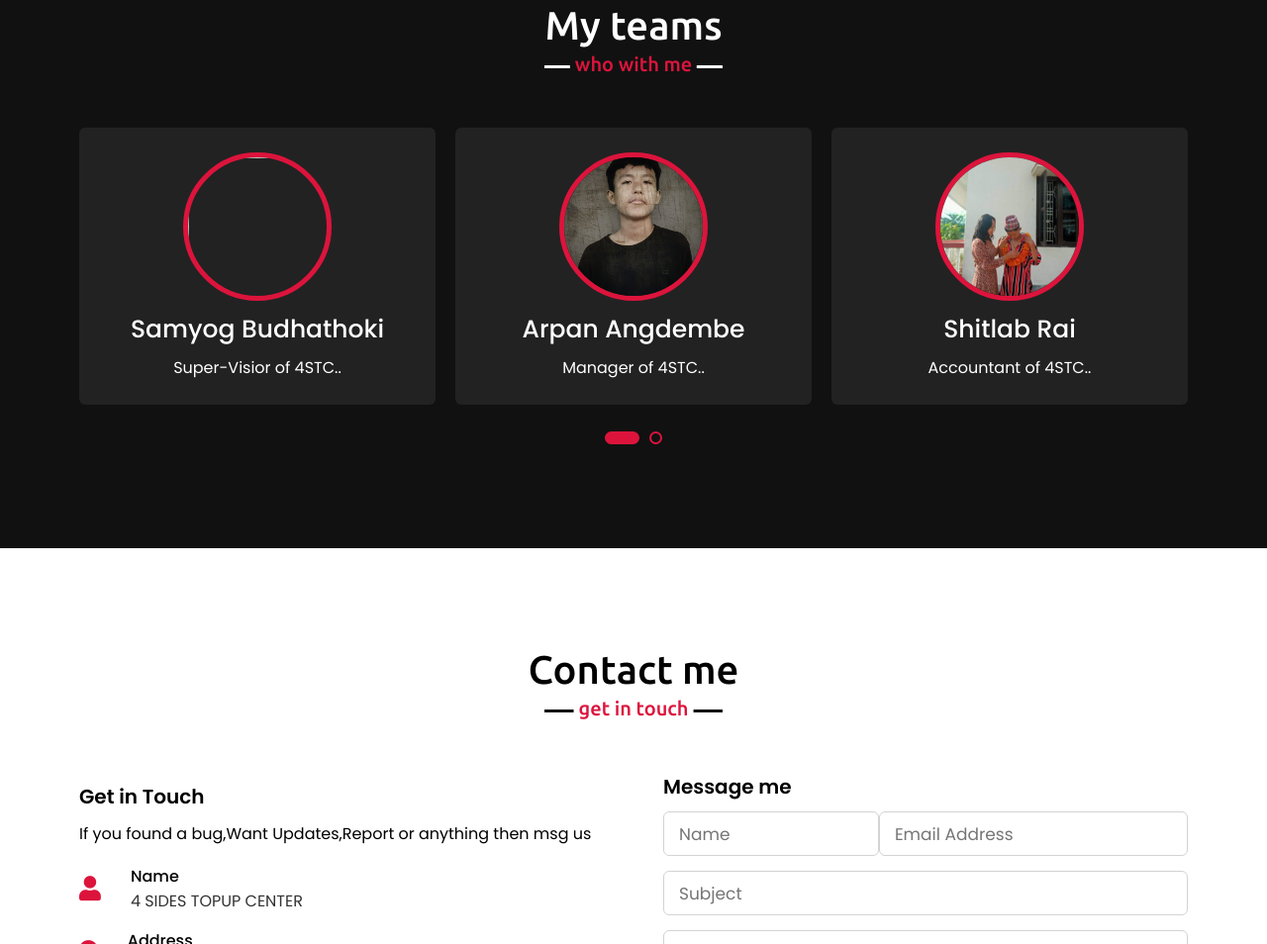
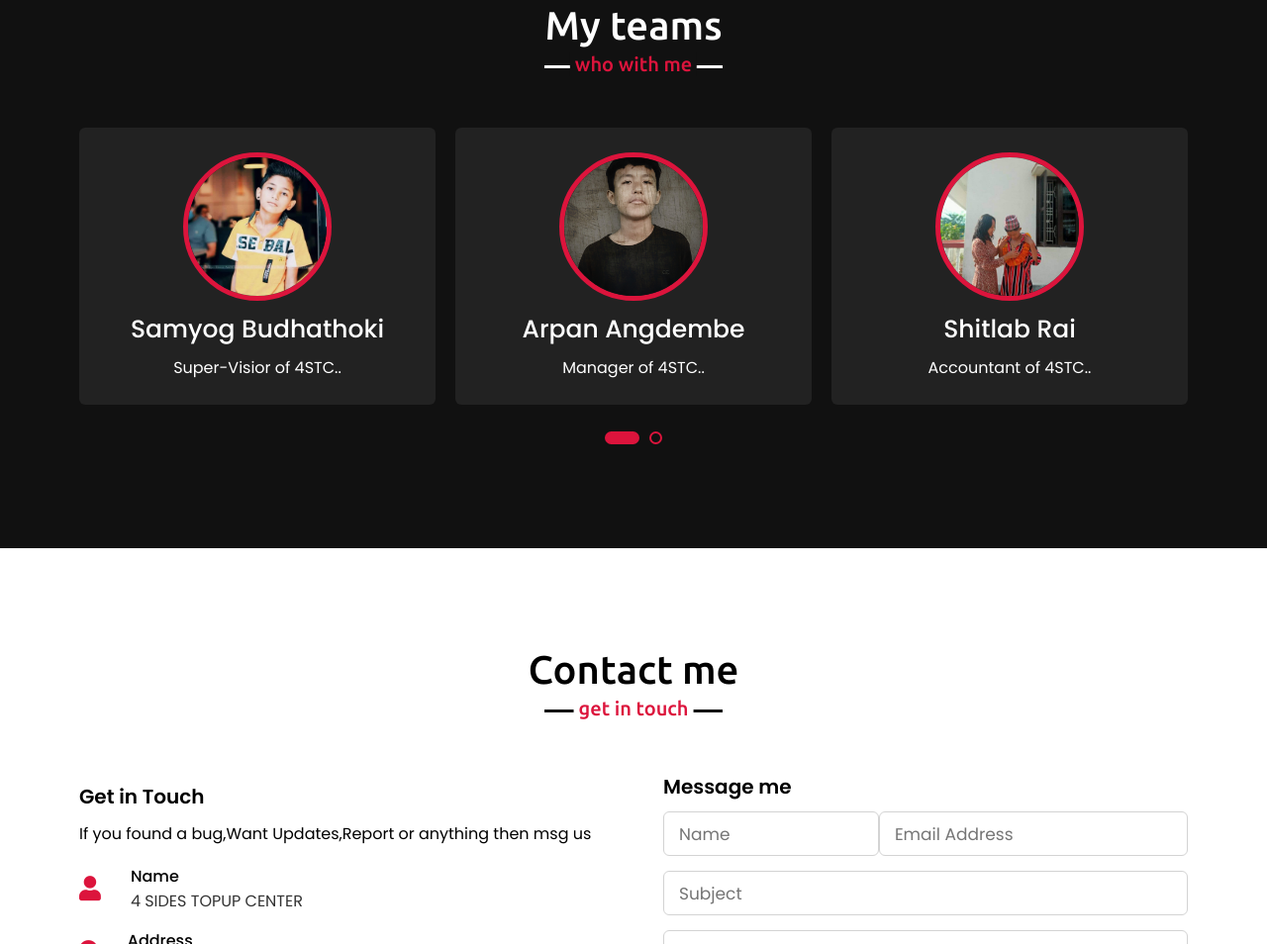
Before and after one commit to Aabisp/4-SIDES-TOPUP-CENTER, a plain HTML site: page index.html in a window 1280 px wide. Shown: the part 2890-3844 px from the top of the page at 99% size. Drawn offline with nearby package versions, Linux system fonts and the light colour scheme.

Commit message:
Update index.html

```diff
--- a/index.html
+++ b/index.html
@@ -166,7 +166,7 @@
                 </div>
                 <div class="card">
                     <div class="box">
-                        <img src="images/profile-2.jpeg" alt="">
+                        <img src="profile-2.jpeg" alt="">
                         <div class="text">Samyog Budhathoki</div>
                         <p>Super-Visior of 4STC..</p>
                     </div>
```
